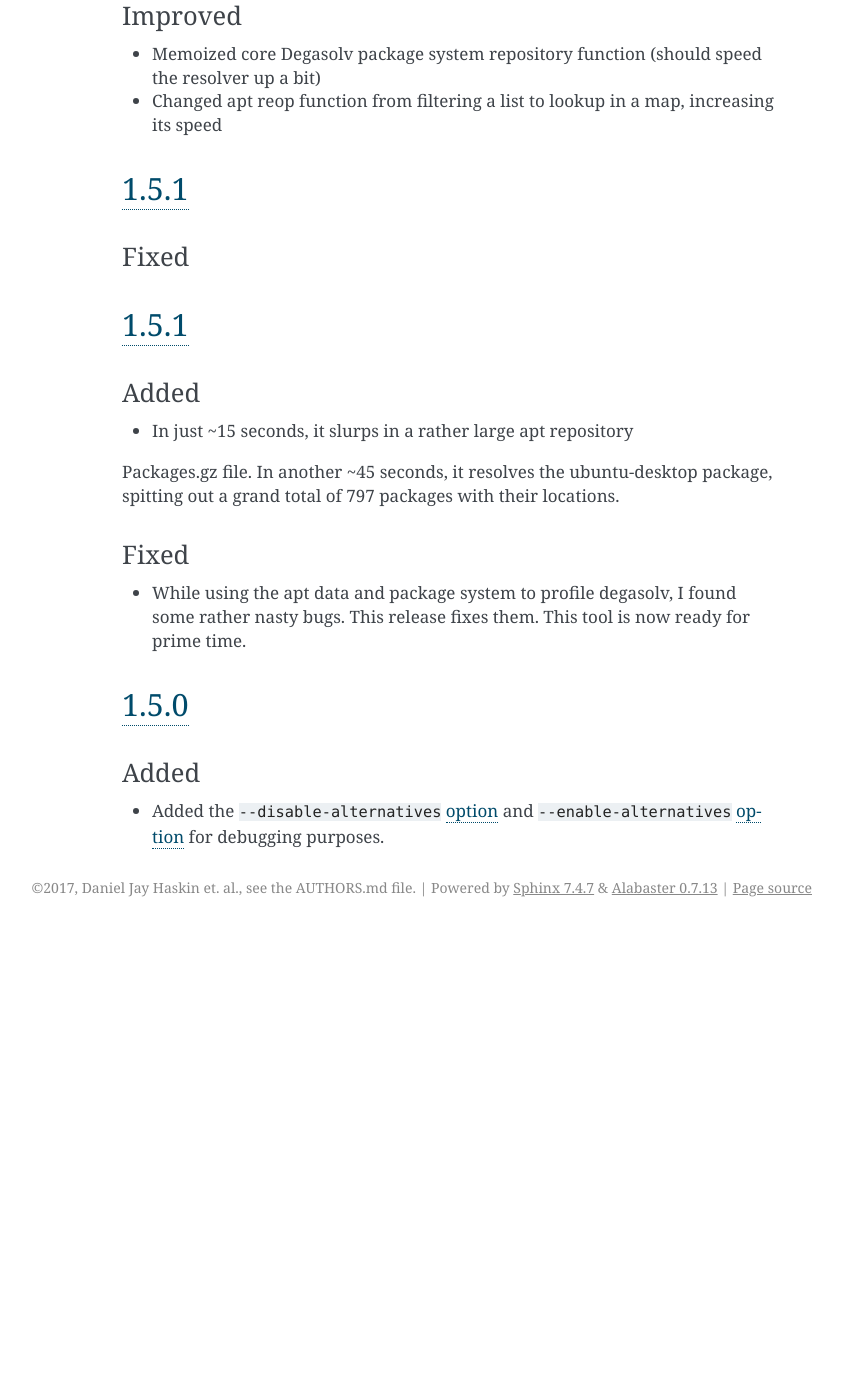
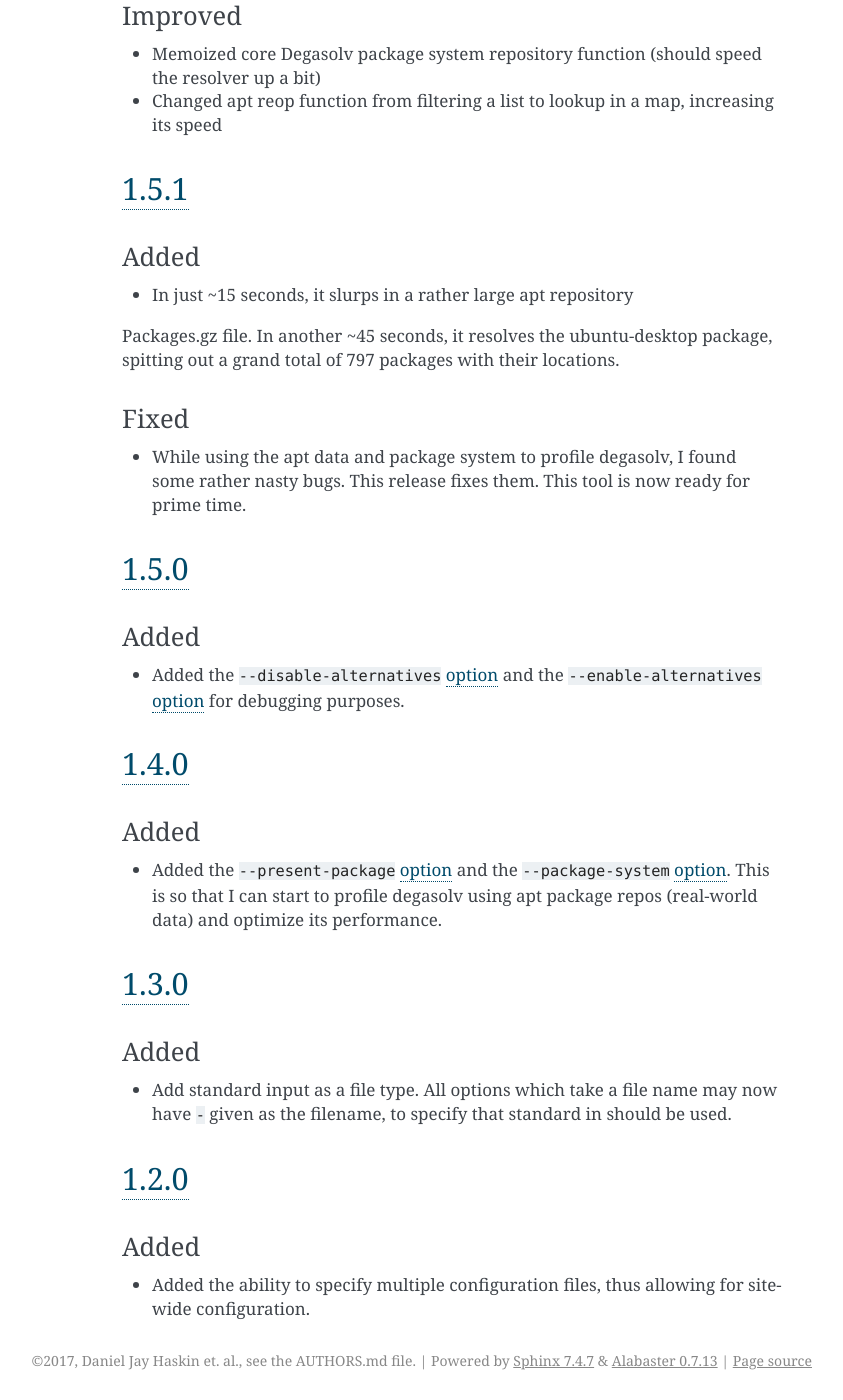
Before and after one commit to djhaskin987/degasolv, a Sphinx documentation site: the page built from docs/changelog.rst, in a window 1280 px wide and 1400 px high, scrolled down 2606 px. Shown: the whole window, without its empty margins (298-1141 px from the left). Built offline with Sphinx 7.4.7, drawn with Linux system fonts in a browser that asks for light colours; before the commit the page ends 3533 px from its top, so only the background shows below that; some of the changed text lies outside the part shown.

Commit message:
Improved docs

```diff
--- a/docs/changelog.rst
+++ b/docs/changelog.rst
@@ -128,12 +128,6 @@ Improved
 `1.5.1`_
 --------
 
-Fixed
-+++++
-
-`1.5.1`_
---------
-
 Added
 +++++
 
@@ -155,8 +149,37 @@ Fixed
 Added
 +++++
 - Added the ``--disable-alternatives`` :ref:`option
-  <disable-alternatives>` and ``--enable-alternatives`` :ref:`option
-  <enable-alternatives>` for debugging purposes.
+  <disable-alternatives>` and the ``--enable-alternatives``
+  :ref:`option <enable-alternatives>` for debugging purposes.
+
+`1.4.0`_
+--------
+
+Added
++++++
+
+- Added the ``--present-package`` :ref:`option <present-package>` and
+  the ``--package-system`` :ref:`option <package-system>`.  This is so
+  that I can start to profile degasolv using apt package repos
+  (real-world data) and optimize its performance.
+
+`1.3.0`_
+--------
+
+Added
++++++
+
+- Add standard input as a file type. All options which take a file name may now
+  have ``-`` given as the filename, to specify that standard in should be used.
+
+`1.2.0`_
+--------
+
+Added
++++++
+
+- Added the ability to specify multiple configuration files,
+  thus allowing for site-wide configuration.
 
 .. _Unreleased: https://github.com/djhaskin987/degasolv/compare/1.10.0...HEAD
 .. _1.10.0: https://github.com/djhaskin987/degasolv/compare/1.9.0...1.10.0
@@ -166,3 +189,6 @@ Added
 .. _1.6.0: https://github.com/djhaskin987/degasolv/compare/1.5.1...1.6.0
 .. _1.5.1: https://github.com/djhaskin987/degasolv/compare/1.5.0...1.5.1
 .. _1.5.0: https://github.com/djhaskin987/degasolv/compare/1.4.0...1.5.0
+.. _1.4.0: https://github.com/djhaskin987/degasolv/compare/1.3.0...1.4.0
+.. _1.3.0: https://github.com/djhaskin987/degasolv/compare/1.2.0...1.3.0
+.. _1.2.0: https://github.com/djhaskin987/degasolv/compare/1.1.0...1.2.0
```
Also changed, not shown: docs/command-reference.rst (+17 -10 lines).
